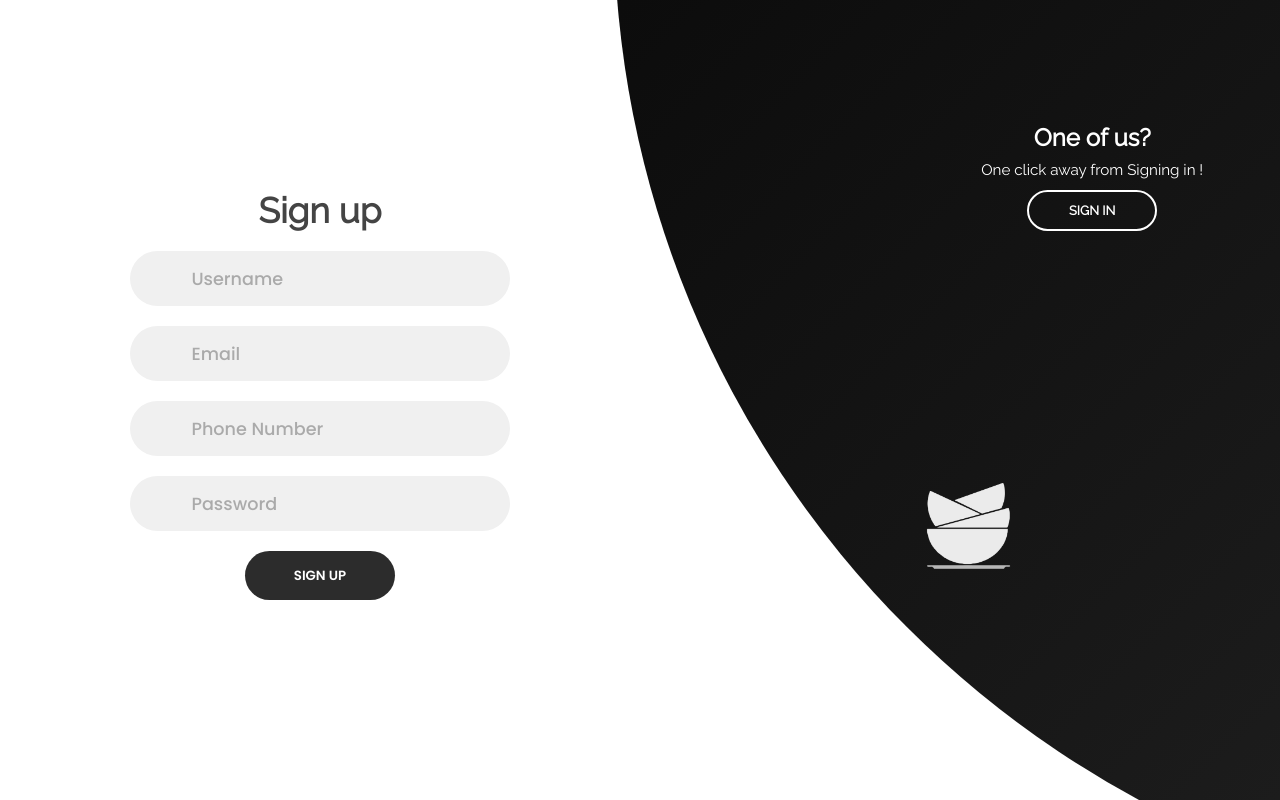
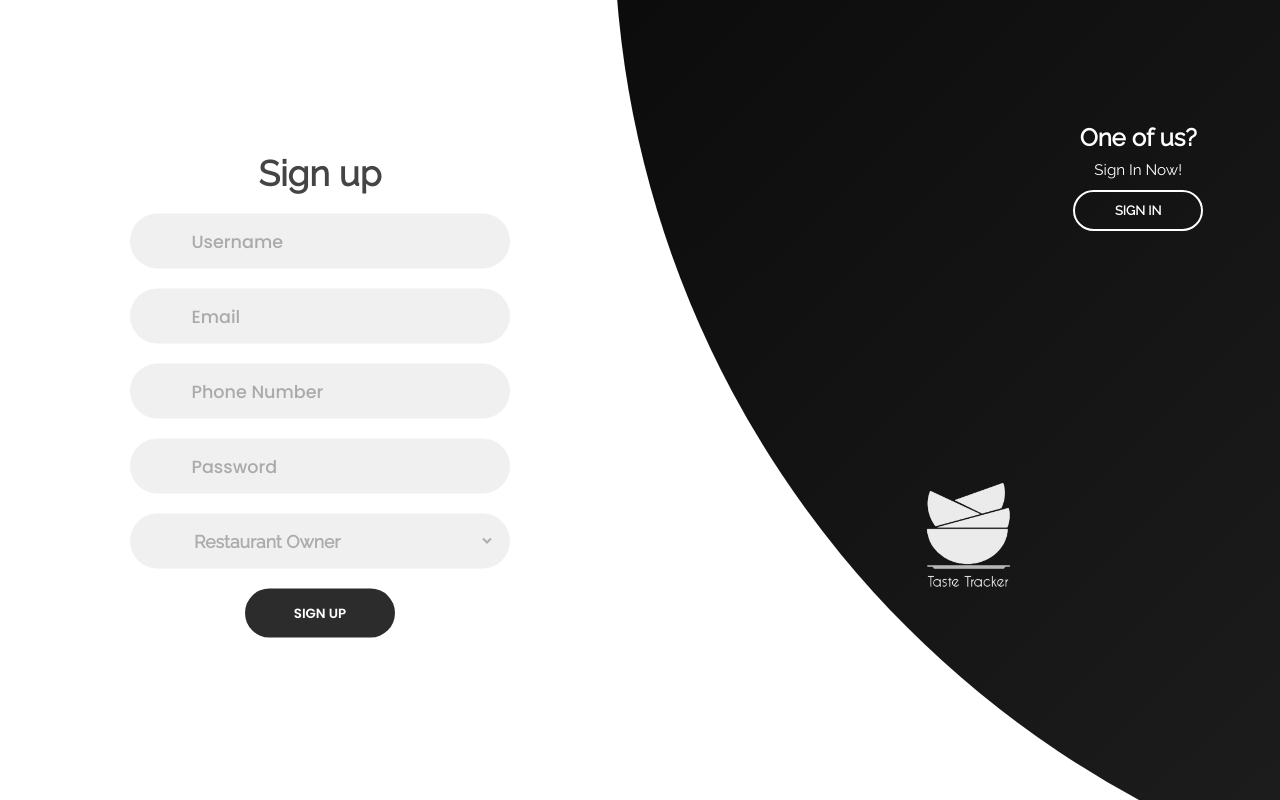
Before and after one commit to Mohammed21Sharraf/Taste-Tracker, a React (Create React App) app in the folder client/: page /login in a window 1280 px wide. Both pictures are taken after a click on the button "SIGN UP". Built offline with nearby package versions, Linux system fonts and the light colour scheme.

Commit message:
Added Multiple Users

```diff
--- a/client/src/components/Restaurant/Home/Login/Login.jsx
+++ b/client/src/components/Restaurant/Home/Login/Login.jsx
@@ -1,8 +1,10 @@
-import React from "react";
+import React, { useState } from "react";
 import "./Login.scss";
-import logo from "../../../../img/newlogo.png"
+import logo from "../../../../img/newlogotxt.png";
 
 const Login = () => {
+  const [userType, setUserType] = useState("restaurantOwner");
+
   const handleSignUpClick = () => {
     const container = document.querySelector(".container");
     container.classList.add("sign-up-mode");
@@ -13,11 +15,24 @@ const Login = () => {
     container.classList.remove("sign-up-mode");
   };
 
+  const handleUserTypeChange = (event) => {
+    setUserType(event.target.value);
+  };
+
+  const handleSubmit = (event) => {
+    event.preventDefault();
+    if (userType === "restaurantOwner") {
+      console.log("Restaurant Owner login or signup");
+    } else if (userType === "user") {
+      console.log("User login or signup");
+    }
+  };
+
   return (
     <div className="container">
       <div className="forms-container">
         <div className="signin-signup">
-          <form action="#" className="sign-in-form">
+          <form action="#" className="sign-in-form" onSubmit={handleSubmit}>
             <h2 className="title">Sign in</h2>
             <div className="input-field">
               <i className="fas fa-user"></i>
@@ -29,7 +44,7 @@ const Login = () => {
             </div>
             <input type="submit" value="Login" className="btn solid" />
           </form>
-          <form action="#" className="sign-up-form">
+          <form action="#" className="sign-up-form" onSubmit={handleSubmit}>
             <h2 className="title">Sign up</h2>
             <div className="input-field">
               <i className="fas fa-user"></i>
@@ -47,6 +62,12 @@ const Login = () => {
               <i className="fas fa-lock"></i>
               <input type="password" placeholder="Password" />
             </div>
+            <div className="user-type-field">
+              <select value={userType} onChange={handleUserTypeChange}>
+                <option value="restaurantOwner">Restaurant Owner</option>
+                <option value="user">User</option>
+              </select>
+            </div>
             <input type="submit" className="btn" value="Sign up" />
           </form>
         </div>
@@ -55,8 +76,8 @@ const Login = () => {
       <div className="panels-container">
         <div className="panel left-panel">
           <div className="content">
-            <h3>New here ?</h3>
-            <p>Sign Up Now !</p>
+            <h3>New here?</h3>
+            <p>Sign Up Now!</p>
             <button className="btn transparent" onClick={handleSignUpClick}>
               Sign up
             </button>
@@ -66,7 +87,7 @@ const Login = () => {
         <div className="panel right-panel">
           <div className="content">
             <h3>One of us?</h3>
-            <p>One click away from Signing in !</p>
+            <p>Sign In Now!</p>
             <button className="btn transparent" onClick={handleSignInClick}>
               Sign in
             </button>
--- a/client/src/components/Restaurant/Home/Login/Login.scss
+++ b/client/src/components/Restaurant/Home/Login/Login.scss
@@ -101,6 +101,46 @@ form.sign-in-form {
   color: #aaa;
   font-weight: 500;
 }
+
+.user-type-field {
+  max-width: 380px;
+  width: 100%;
+  background-color: #f0f0f0;
+  margin: 10px 0;
+  height: 55px;
+  border-radius: 55px;
+  display: flex;
+  align-items: center;
+  padding: 0 15px;
+  position: relative;
+  overflow: hidden;
+
+  select {
+    flex: 1;
+    background: none;
+    outline: none;
+    border: none;
+    line-height: 1;
+    font-weight: 600;
+    font-size: 1.1rem;
+    color: #acacac;
+    padding: 0 45px;
+    width: 100%;
+
+    option {
+      color: #333;
+    }
+  }
+
+  i {
+    text-align: center;
+    line-height: 55px;
+    color: #acacac;
+    transition: 0.5s;
+    font-size: 1.1rem;
+  }
+}
+
 
 
 .btn {
```
Also changed, not shown: client/src/img/newlogotxt.png (added).
